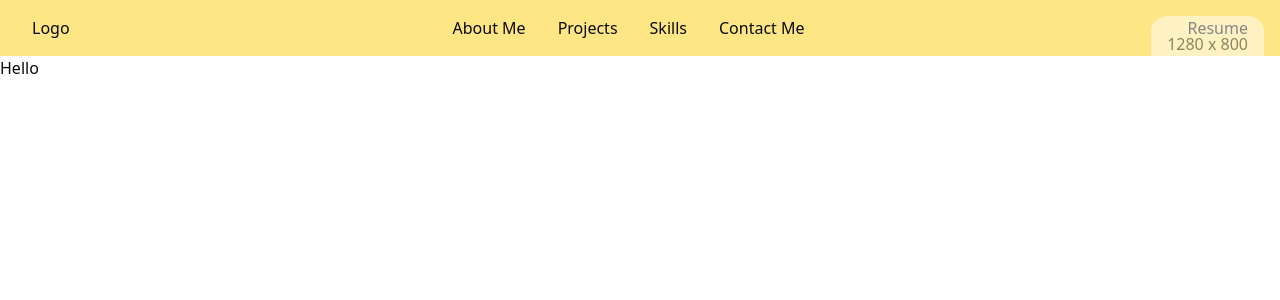
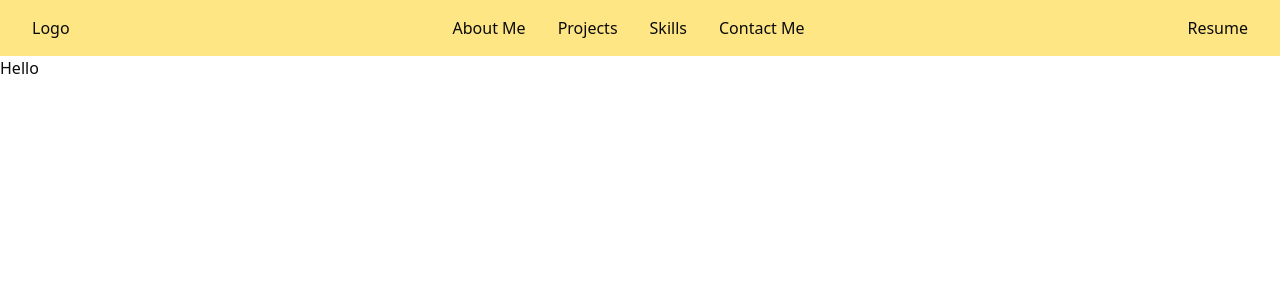
Before and after one commit to nearbyjustine/mabilisang-portfolio, a React (Vite) app: page / in a window 1280 px wide. Shown: the top 300 px of the page. Built offline with nearby package versions, Linux system fonts and the light colour scheme.

Commit message:
hide sizewidget

```diff
--- a/src/main.tsx
+++ b/src/main.tsx
@@ -7,7 +7,7 @@ import SizeWidget from "./utility_components/SizeWidget.tsx";
 // biome-ignore lint/style/noNonNullAssertion: <explanation>
 createRoot(document.getElementById("root")!).render(
 	<StrictMode>
-		<SizeWidget />
+		{/* <SizeWidget /> */}
 		<App />
 	</StrictMode>,
 );
```
